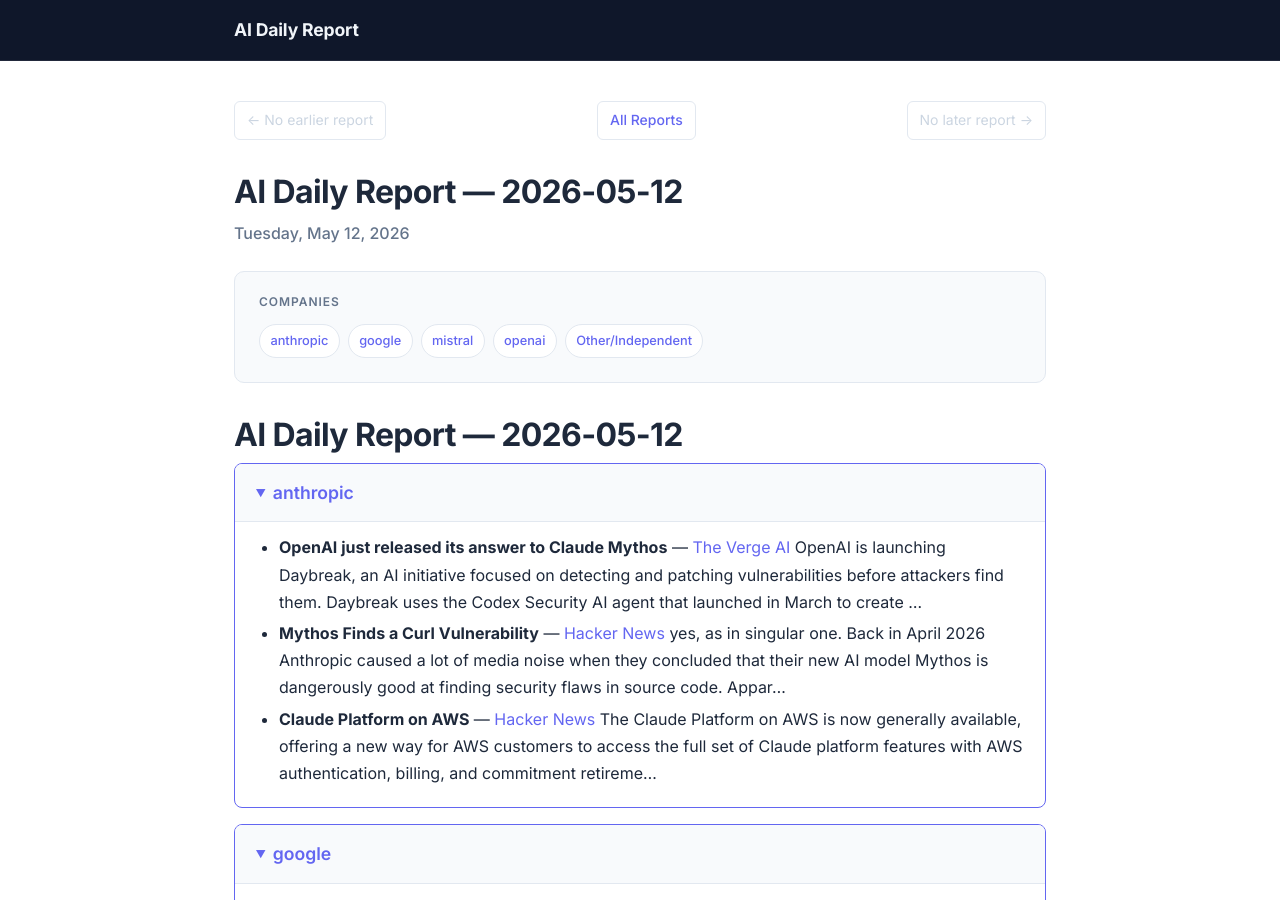
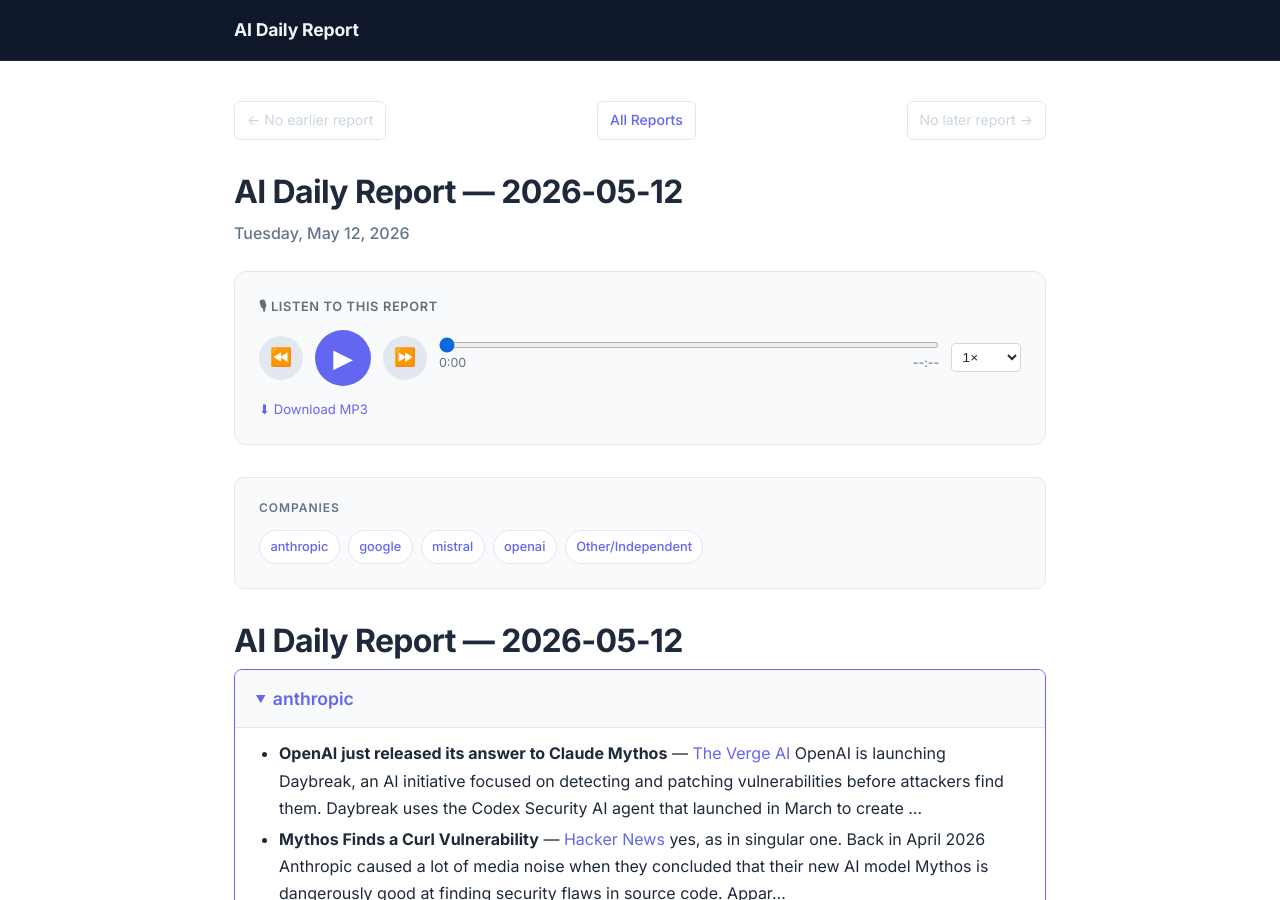
Before and after one commit to lankeami/ai-upskill, a Jekyll site: the page built from today.md, in a window 1280 px wide and 900 px high. Built offline with Jekyll 4.4.1, drawn with Linux system fonts in a browser that asks for light colours; some of the changed lines change nothing that is shown.

Commit message:
fix: sync today.md with podcast_url after podcast generation (#36)

```diff
--- a/today.md
+++ b/today.md
@@ -4,6 +4,7 @@
 date: 2026-05-12
 companies: ["anthropic", "google", "mistral", "openai", "Other/Independent"]
 item_count: 38
+podcast_url: https://github.com/lankeami/ai-upskill/releases/download/podcast-2026-05-12/2026-05-12.mp3
 permalink: /today
 ---
 
```
Also changed, not shown: .github/workflows/podcast.yml.
